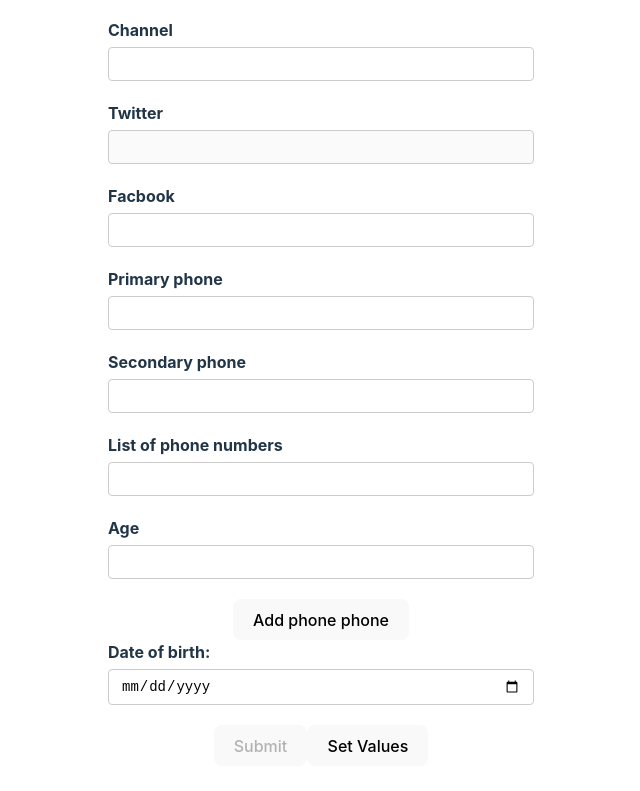
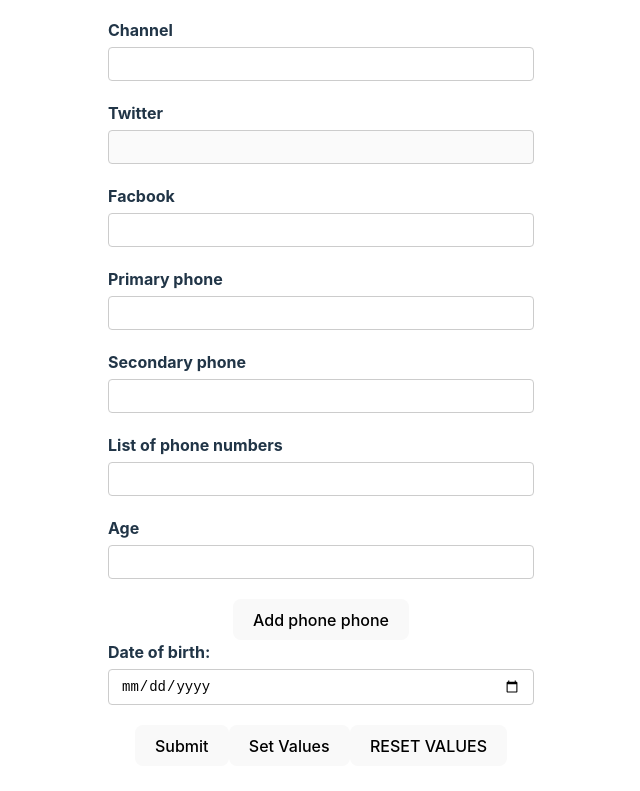
Before and after one commit to IvanRadovic/FormValidation---2, a React (Vite) app: page / in a window 1280 px wide. Shown: the part 305-1096 px from the top of the page, without its empty margins (319-959 px from the left). Built offline with nearby package versions, Linux system fonts and the light colour scheme.

Commit message:
FormSubmission

```diff
--- a/src/components/YoutubeForm.component.jsx
+++ b/src/components/YoutubeForm.component.jsx
@@ -1,4 +1,4 @@
-import React from 'react'
+import React, { useEffect } from 'react'
 import { useForm, useFieldArray } from 'react-hook-form';
 import { DevTool } from '@hookform/devtools';
 
@@ -42,11 +42,23 @@ const YoutubeForm = () => {
     formState,
     watch,
     // getValues,
-    setValue
+    setValue,
+    reset
    } = form;
 
 
-  const { errors, touchedFields, dirtyFields, isDirty,  isValid} = formState;
+  const {
+    errors,
+    touchedFields,
+    dirtyFields,
+    isDirty,
+    isValid,
+    isSubmitting,
+    isSubmitted,
+    isSubmitSuccessful
+  } = formState;
+
+  console.log(isSubmitting, isSubmitted)
 
   const { fields, append, remove } = useFieldArray({
     name:'phNumbers',
@@ -70,6 +82,12 @@ const YoutubeForm = () => {
   const onError = (errors) => {
     console.log("Errors: " , errors)
   }
+
+  useEffect(() => {
+    if(isSubmitSuccessful){
+      reset()
+    }
+  }, [isSubmitSuccessful, reset])
 
   renderCount++;
   return (
@@ -215,9 +233,10 @@ const YoutubeForm = () => {
               <p className='error'>{errors.Date?.message}</p>
             </div>
 
-            <button disabled={!isDirty || !isValid}>Submit</button>
+            <button >Submit</button>
             {/* <button type='button' onClick={handlerGetValues()}>Get Values</button> */}
             <button type='button' onClick={handlerSetValues}>Set Values</button>
+            <button type='button' onClick={() => reset()}>RESET VALUES</button>
         </form>
         <DevTool control={control} />
     </div>
```
